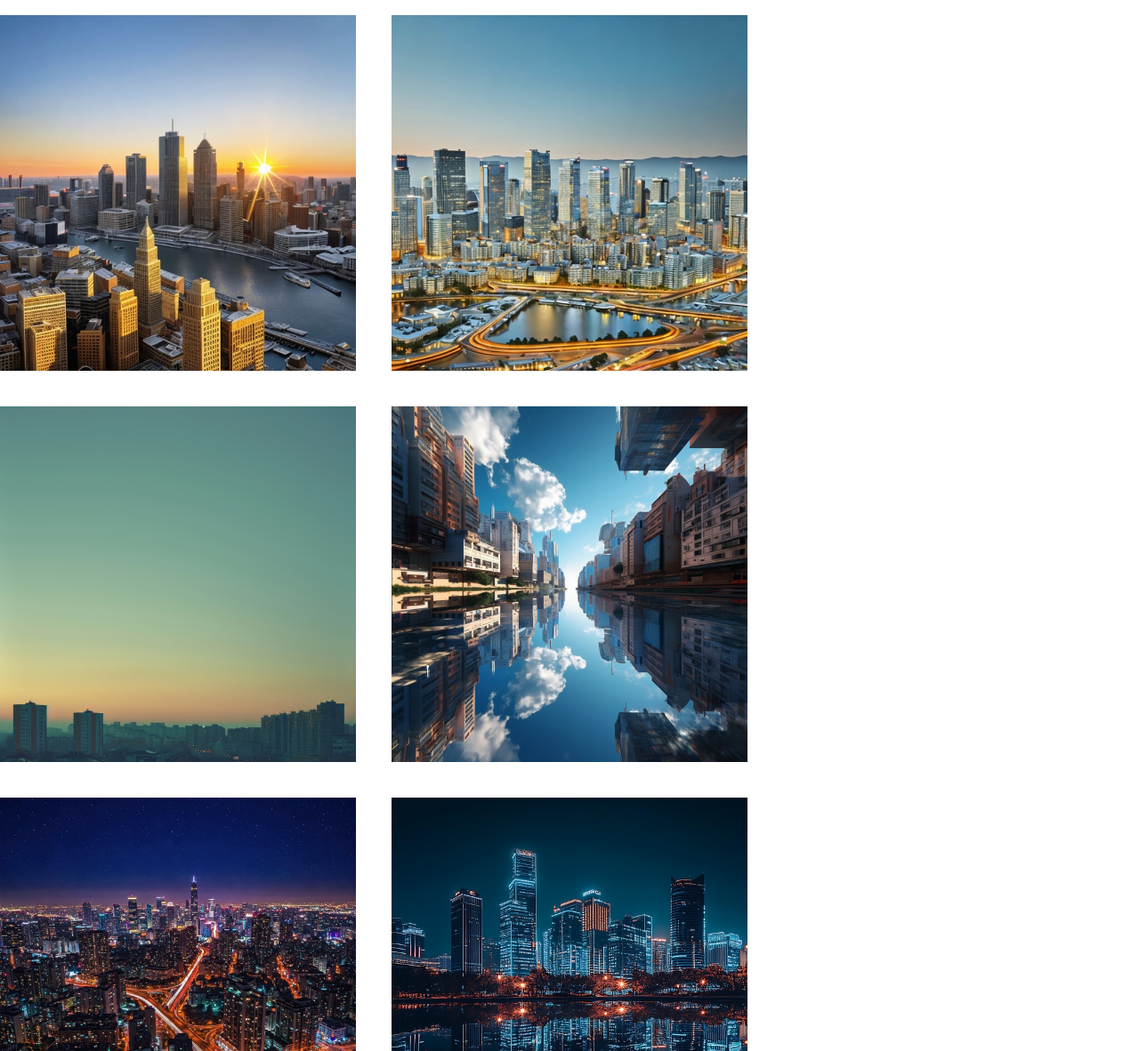
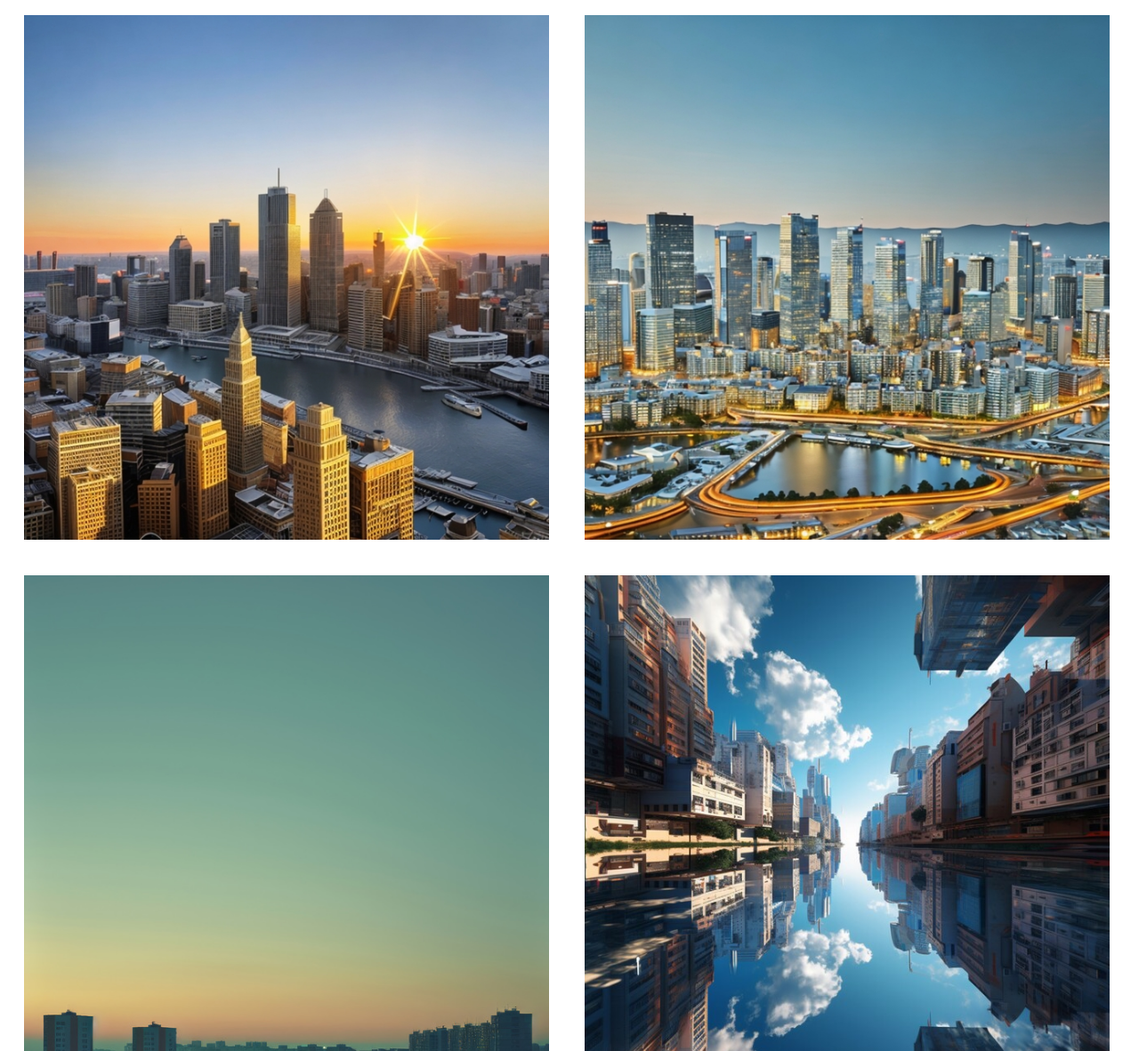
Before and after one commit to Alyd3zigns/Alyd3zigns.github.io, a plain HTML site: page exercises/05-html-galleries/tall-gallery.html in a window 1280 px wide. Shown: the part 258-1440 px from the top of the page at 89% size. Drawn offline with Linux system fonts and the light colour scheme.

Commit message:
exercise5

```diff
--- a/exercises/05-html-galleries/tall-gallery.html
+++ b/exercises/05-html-galleries/tall-gallery.html
@@ -23,44 +23,48 @@
         <br>
         <h2>Tall Gallery</h2>
         <div>
+            &nbsp;&nbsp;&nbsp;&nbsp;&nbsp;
             <img
                 src="images/city-scape-1.jpg"
                 alt="city"
-                height="400"
+                height="590"
             >
             &nbsp;&nbsp;&nbsp;&nbsp;&nbsp;&nbsp;&nbsp;
             <img
                 src="images/city-scape-2.jpg"
                 alt="city"
-                height="400"
+                height="590"
             >
         </div>
         <br><br>
         <div>
+            &nbsp;&nbsp;&nbsp;&nbsp;&nbsp;
             <img
                 src="images/city-scape-3.jpg"
                 alt="city"
-                height="400"
+                height="590"
             >
             &nbsp;&nbsp;&nbsp;&nbsp;&nbsp;&nbsp;&nbsp;
             <img
                 src="images/city-scape-4.jpg"
                 alt="city"
-                height="400"
+                height="590"
             >
+        <br><br>
         </div>
-        <br><br>
+            &nbsp;&nbsp;&nbsp;&nbsp;&nbsp;
             <img
                 src="images/city-scape-5.jpg"
                 alt="city"
-                height="400"
+                height="590"
             >
             &nbsp;&nbsp;&nbsp;&nbsp;&nbsp;&nbsp;&nbsp;
             <img
                 src="images/city-scape-6.jpg"
                 alt="city"
-                height="400"
+                height="590"
             >
+            &nbsp;&nbsp;&nbsp;&nbsp;&nbsp;
         </div>
         <br><br><br><br><br><br><br><br><br><br><br><br>
     </body>
```
Also changed, not shown: exercises/05-html-galleries/index.html (+3 -2 lines), exercises/05-html-galleries/wide-gallery.html (+8 -6 lines).
